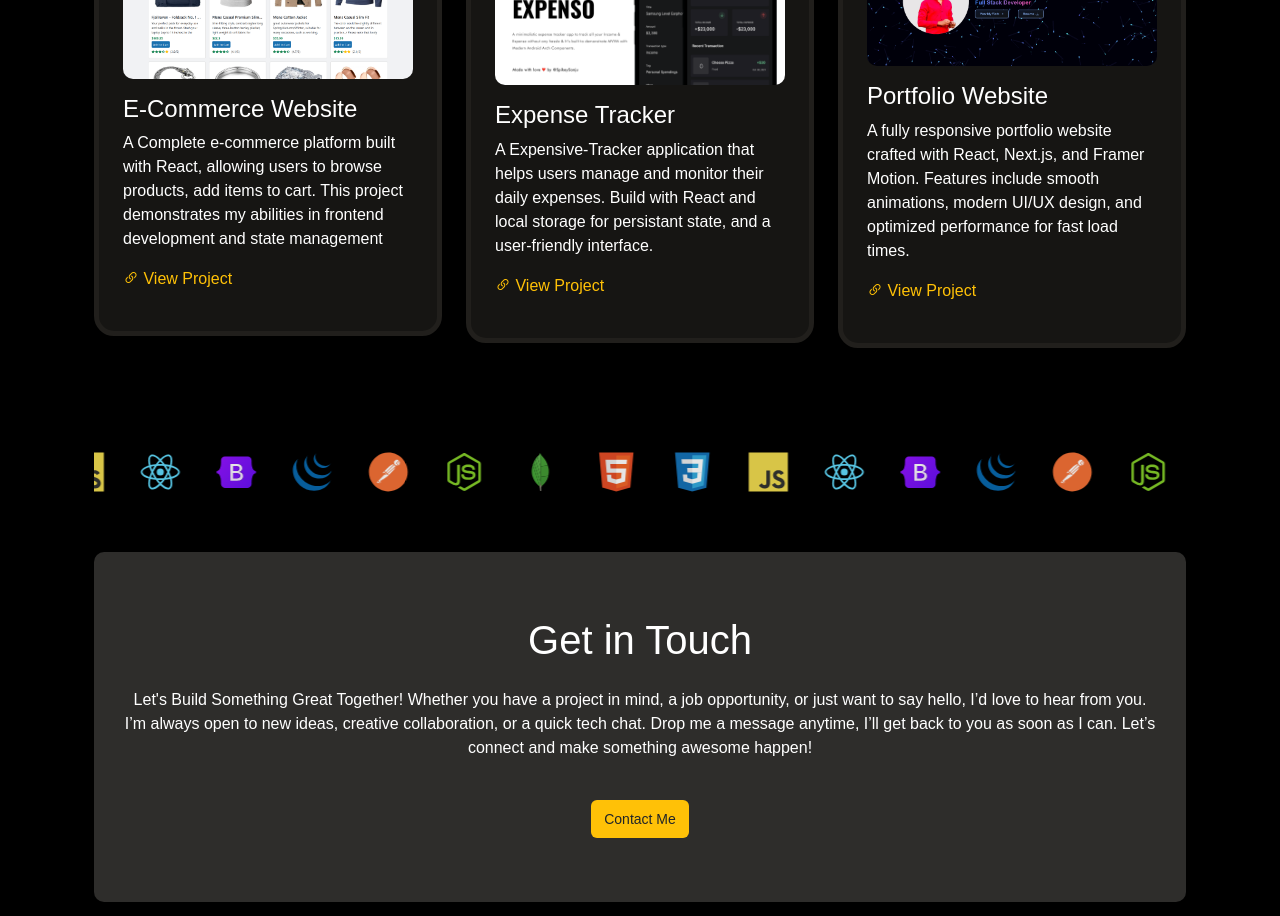
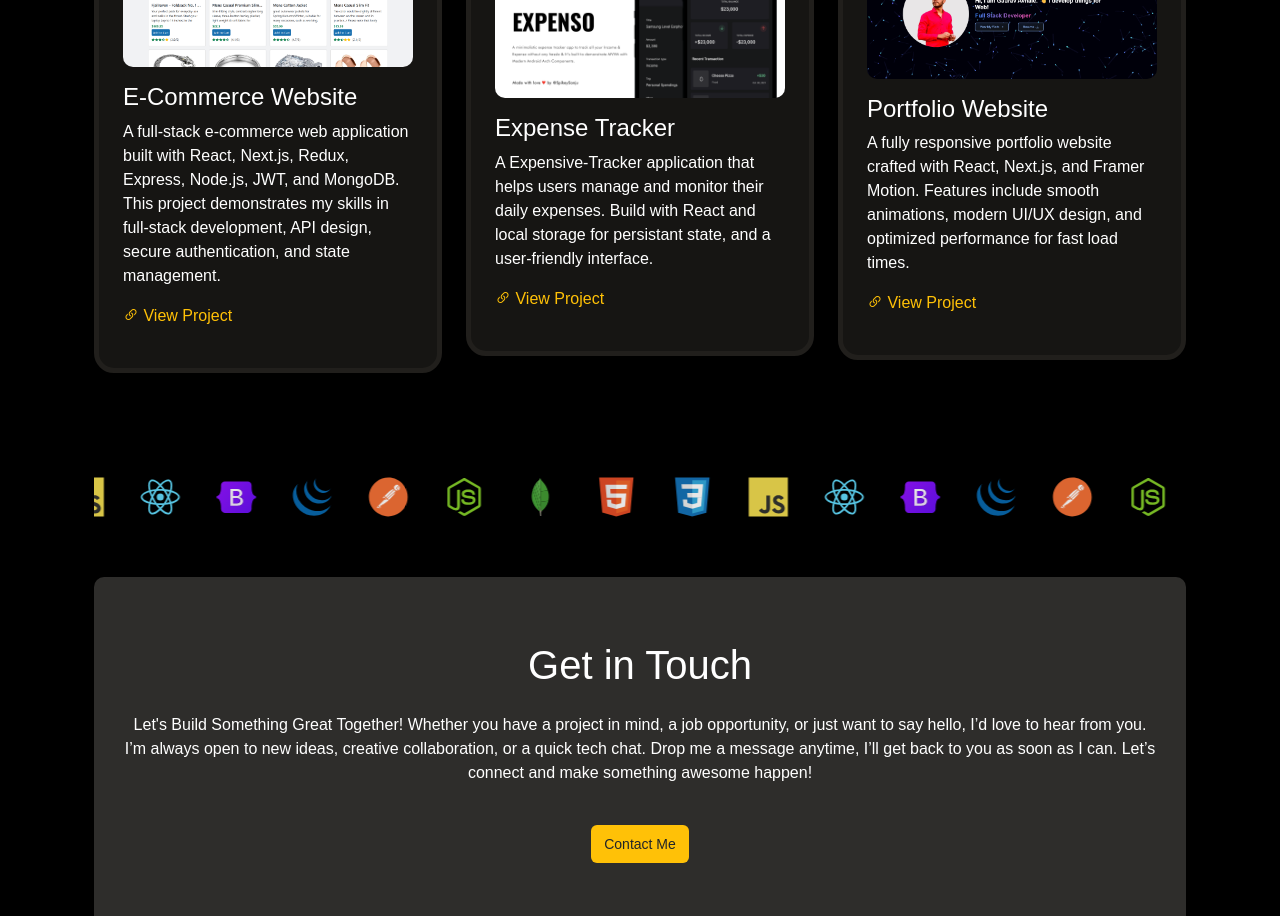
Before and after one commit to gauravavhale/portfolioo, a React (Create React App) app: page / in a window 1280 px wide. Shown: the part 1360-2276 px from the top of the page. Built offline with nearby package versions, Linux system fonts and the light colour scheme.

Commit message:
e-commerce editz

```diff
--- a/src/App.js
+++ b/src/App.js
@@ -68,11 +68,17 @@ const App = () => {
         </div>
         <div className='card-body ps-0 pe-0'>
           <h4 className='card-title text-white'>E-Commerce Website</h4>
-          <p>A Complete e-commerce platform built with
+          <p>A full-stack e-commerce web application built
+            with React, Next.js, Redux, Express, Node.js, JWT,
+            and MongoDB. This project demonstrates my skills
+            in full-stack development, API design, secure authentication,
+            and state management.
+          </p>
+          {/* <p>A Complete e-commerce platform built with
           React, allowing users to browse products,
           add items to cart. This project demonstrates
           my abilities in frontend development
-          and state management</p>
+          and state management</p> */}
            <a href='https://swift-cart-gaurav-avhales-projects.vercel.app/' target='__blank' className='text-warning text-decoration-none'><i className='bi bi-link-45deg'></i> View Project</a>
         </div>
       </div>
```
